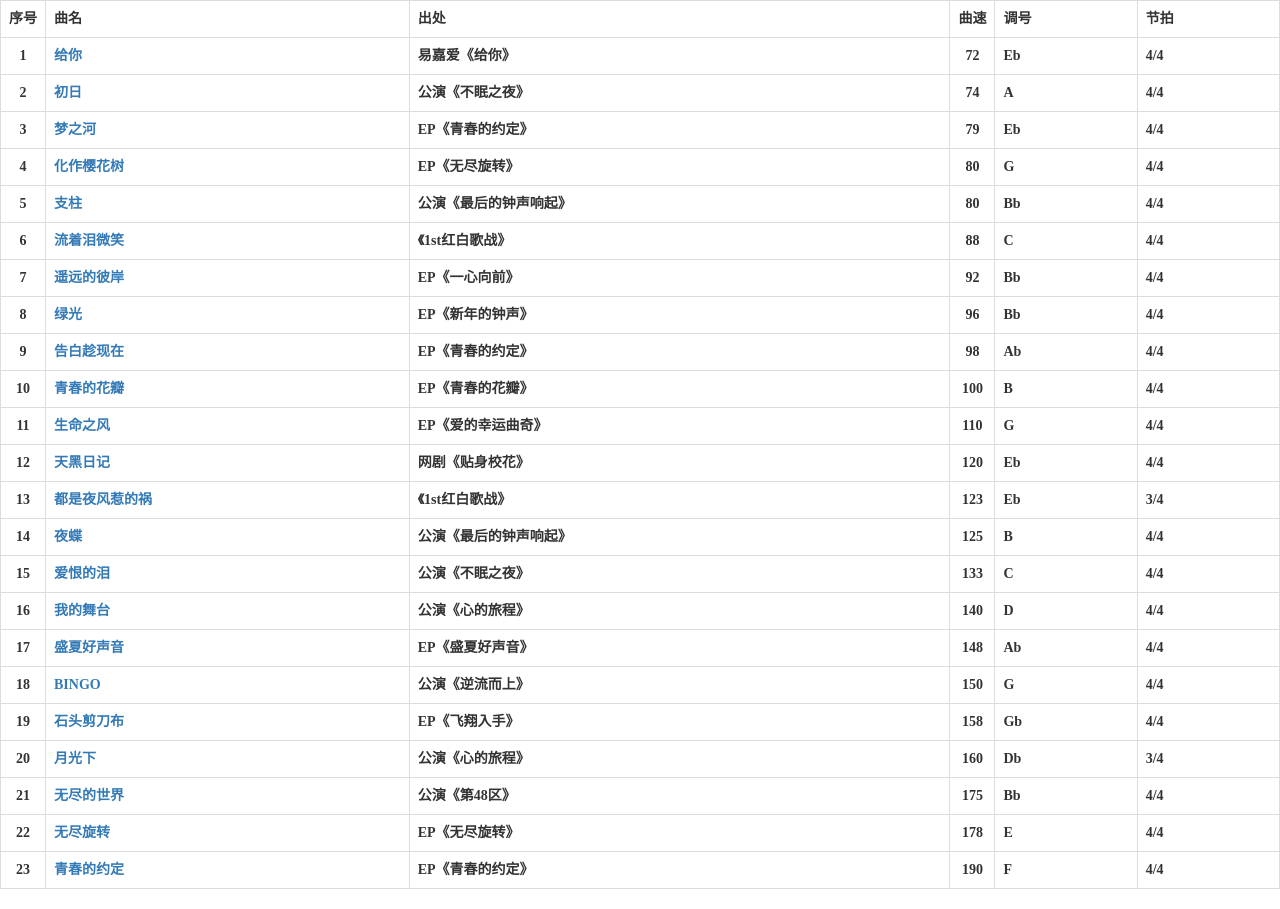
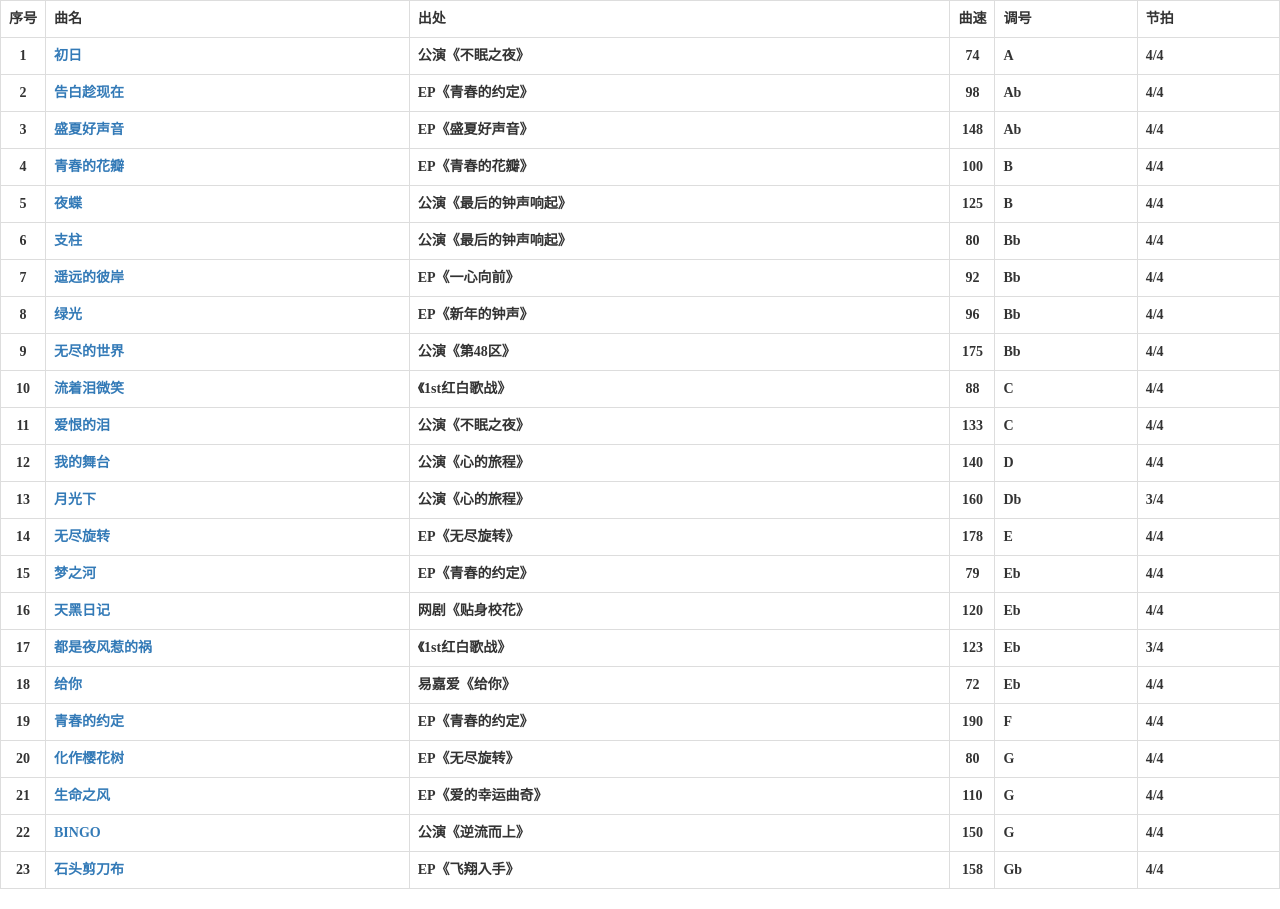
Before and after one commit to weeeek/SNH48, a plain HTML site: page SII混编曲.html in a window 1280 px wide. Drawn offline with nearby package versions, Linux system fonts and the light colour scheme.

Commit message:
Update SII混编曲.html

```diff
--- a/SII混编曲.html
+++ b/SII混编曲.html
@@ -106,7 +106,7 @@
                 { show: true, name: "给你", form: "易嘉爱《给你》", bmp: 72, tone: "Eb", beat: "4/4", url: "" },
                 { show: true, name: "夜蝶", form: "公演《最后的钟声响起》", bmp: 125, tone: "B", beat: "4/4", url: "" }
             ];
-            staves.sort(by("bmp"));
+            staves.sort(by("tone"));
             $(staves).each(function (index, s) {
                 $("#table-stave").append('<tr><td>' + (index + 1) + '</td><td><a href="' + s.url + '" target="_blank">' + s.name + '</a></td><td>' + s.form + '</td><td>' + s.bmp + '</td><td>' + s.tone + '</td><td>' + s.beat + '</td></tr>');
             })
```
